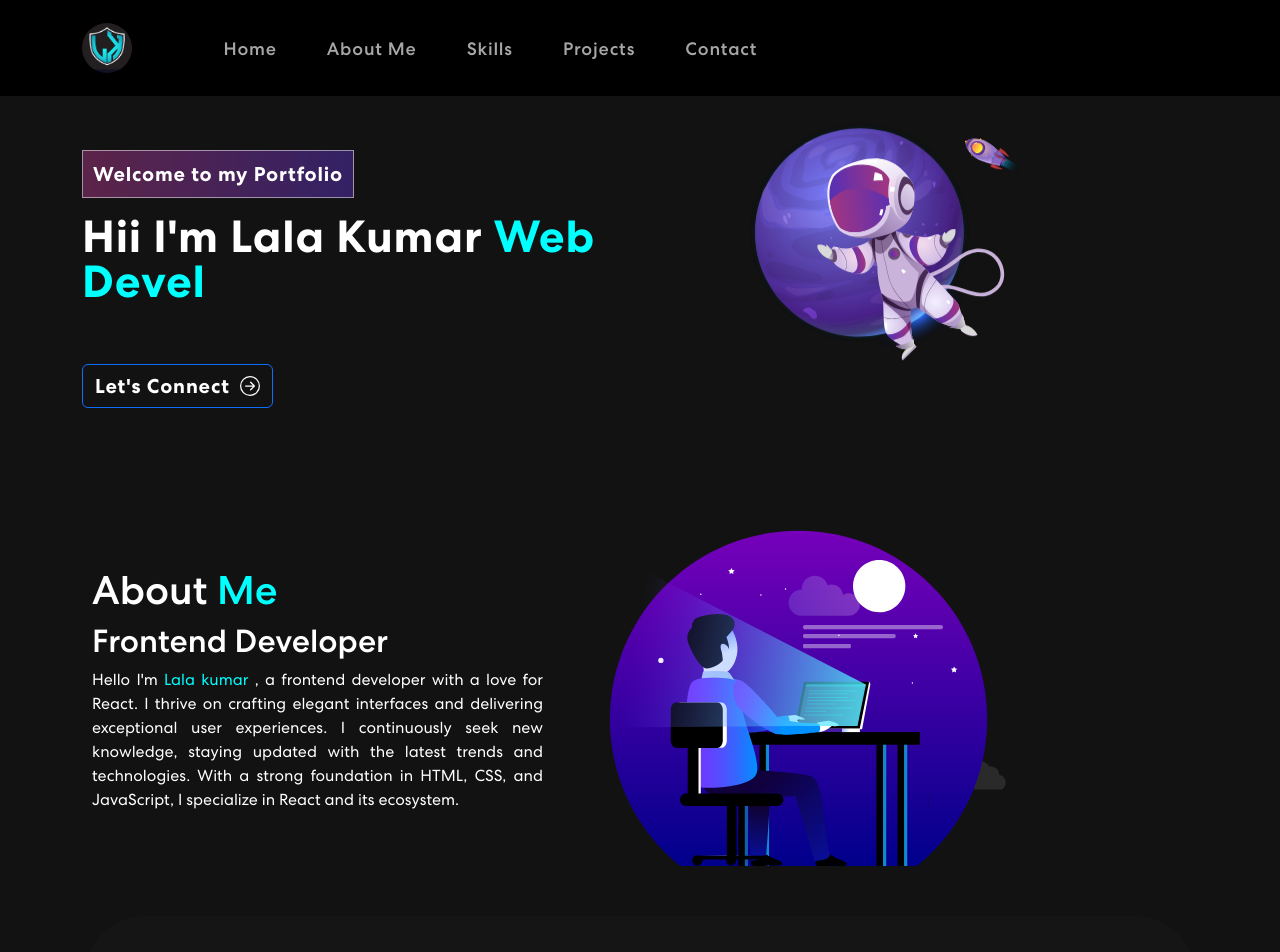
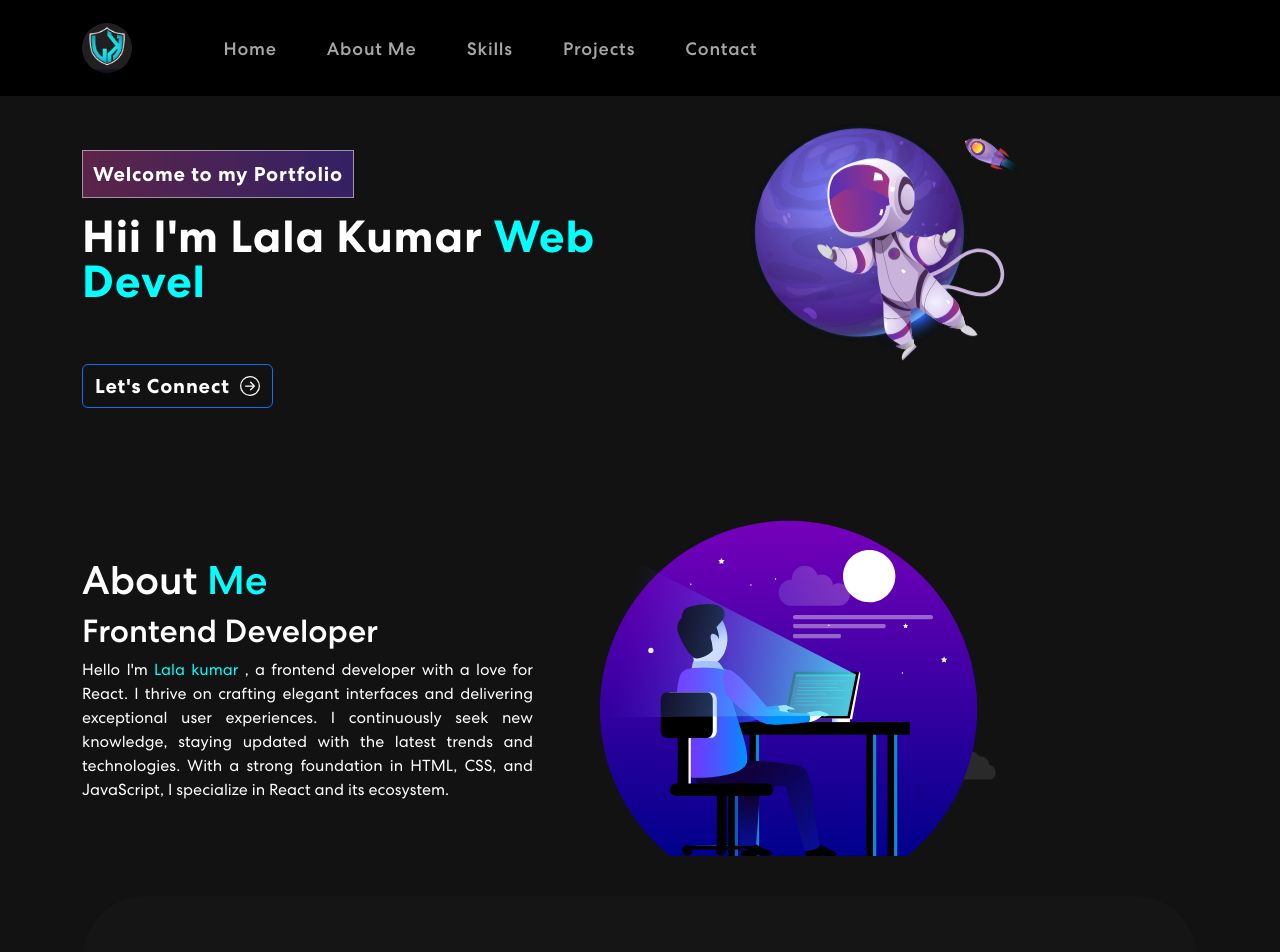
Before and after one commit to Lala-kumar/portfolio, a React (Vite) app: page / in a window 1280 px wide. Shown: the top 952 px of the page. Built offline with nearby package versions, Linux system fonts and the light colour scheme.

Commit message:
add some css

```diff
--- a/src/App.css
+++ b/src/App.css
@@ -221,7 +221,7 @@ nav.navbar .navbar-toggler[aria-expanded="true"] .navbar-toggler-icon {
   width: 100%;
   height: 100%;
   padding: 10px;
-  margin: 10px;
+  /* margin: 10px; */
 }
 
 .about p {
```
